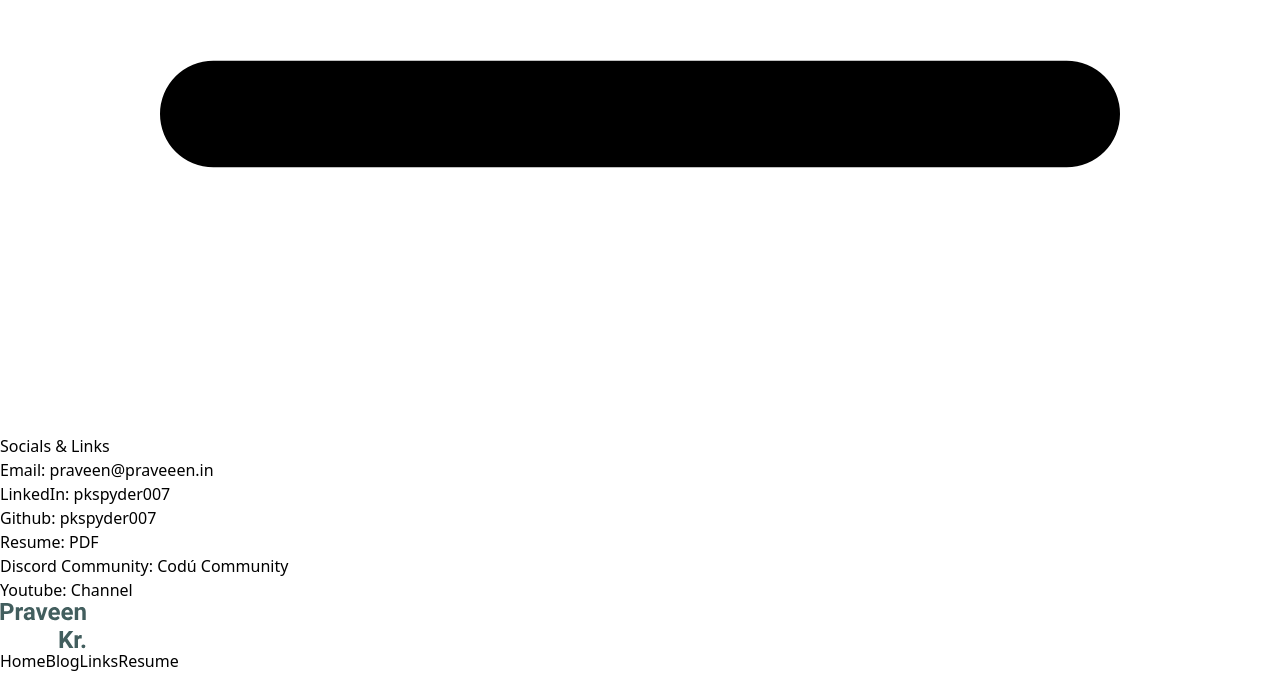
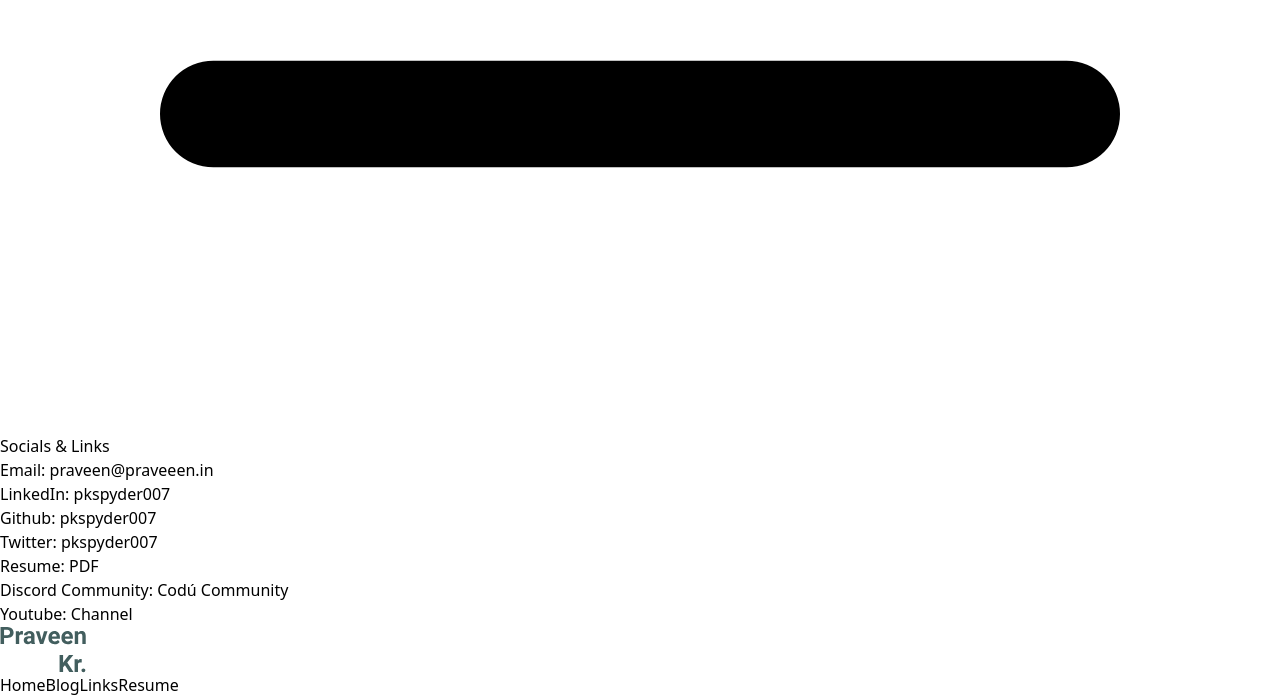
Before and after one commit to pkspyder007/cygnus-a, a Next.js app: page /links in a window 1280 px wide. Shown: the part 1312-2009 px from the top of the page. Before the commit the page ends 1985 px from the top, so only its background shows below. Built offline with nearby package versions, Linux system fonts and the light colour scheme; no server answers; what animated-tailwindcss would draw is missing.

Commit message:
chore: links

```diff
--- a/pages/about.jsx
+++ b/pages/about.jsx
@@ -31,7 +31,7 @@ function about() {
                         <li><a href="https://rinnegan.co" target="_blank" rel="noreferrer">Rinnegan Technologies</a></li>
                     </ul>
                     <p>
-                        Looking for my resume? Get it from <Link href={"/resume"}><a>here</a></Link>
+                        Looking for my resume? Get it from <Link href={"/praveen_kumar.pdf"}><a>here</a></Link>
                     </p>
                     <p>
                         My free time generally goes into learning new technology in web development and <strong>JavaScript</strong> ecosystem.
--- a/pages/links.jsx
+++ b/pages/links.jsx
@@ -23,7 +23,11 @@ function Links() {
                                 Github: <a className='ml-3' href="https://github.com/pkspyder007" target="_blank" rel="noreferrer">pkspyder007</a>
                             </p>
                         </li>
-
+                        <li>
+                            <p>
+                                Twitter: <a className='ml-3' href="https://github.com/pkspyder007" target="_blank" rel="noreferrer">pkspyder007</a>
+                            </p>
+                        </li>
                         <li>
                             <p>
                                 Resume: <a className='ml-3' href="/praveen_kumar.pdf" target="_blank" rel="noreferrer">PDF</a>
```
